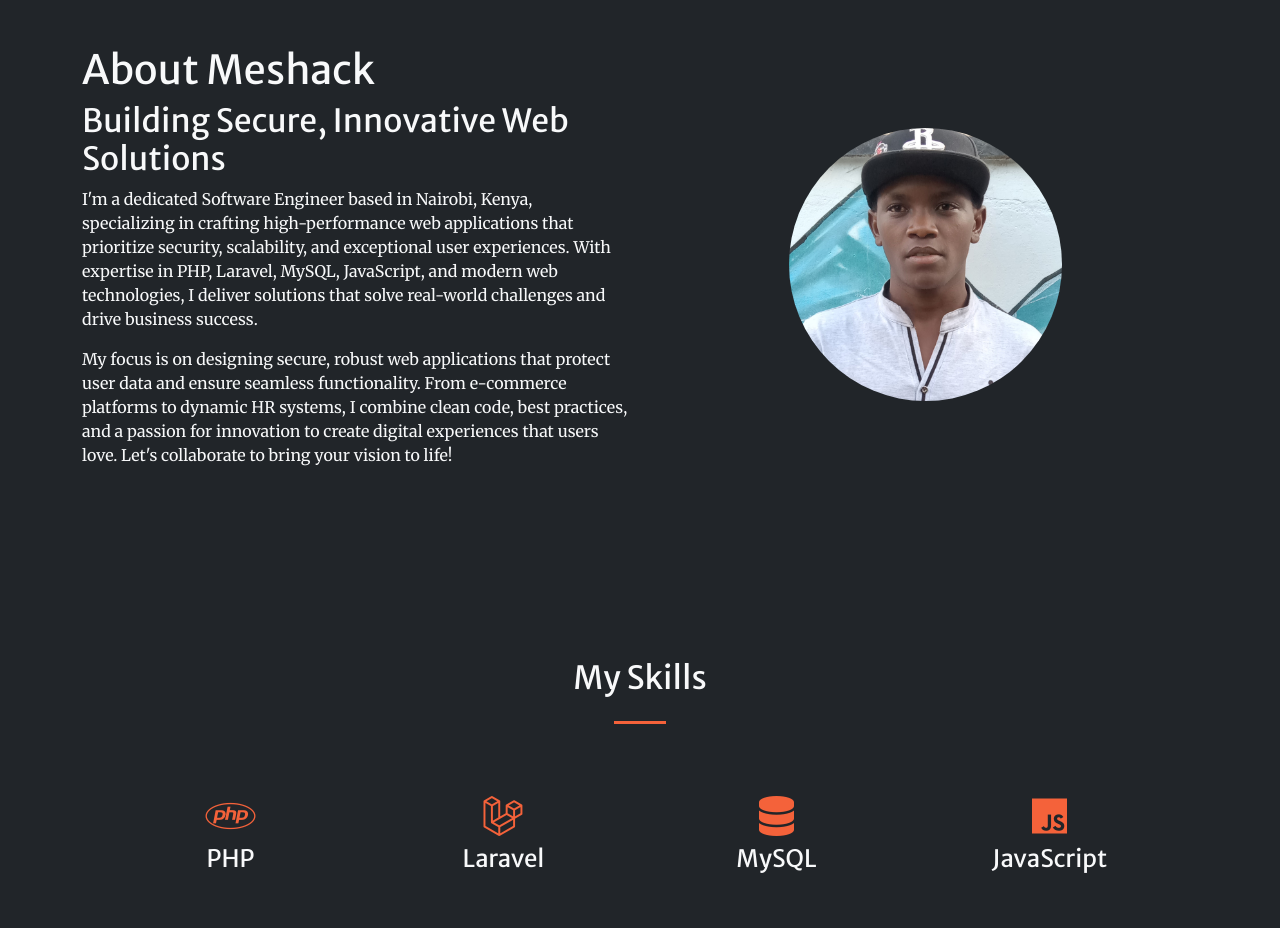
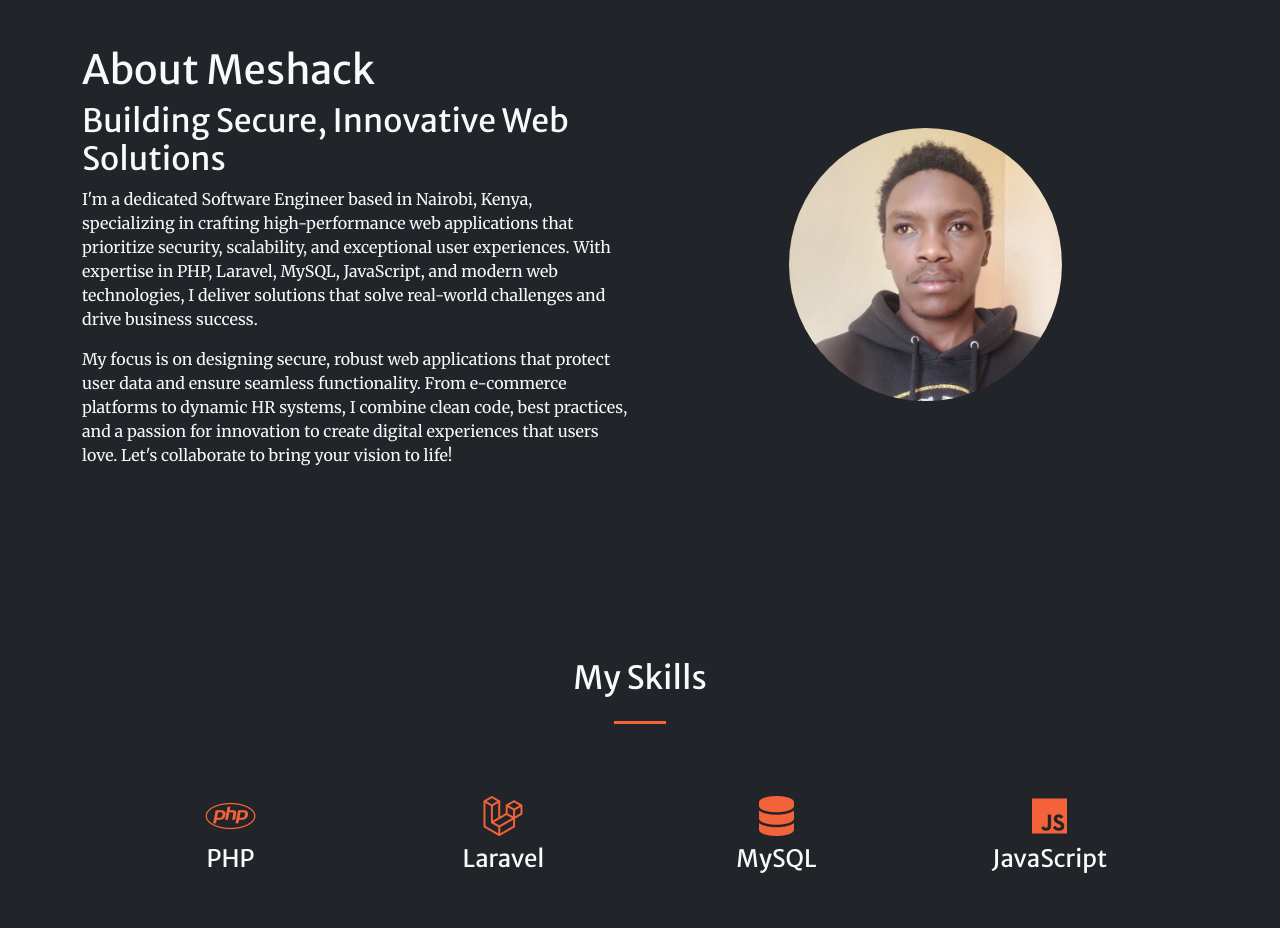
Before and after one commit to Meshgenerali/creatives, a plain HTML site: page index.html in a window 1280 px wide. Shown: the part 802-1730 px from the top of the page. Drawn offline with nearby package versions, Linux system fonts and the light colour scheme; some packages are replaced by stand-ins of ours; a script that the page names is missing.

Commit message:
updated profile picture

```diff
--- a/index.html
+++ b/index.html
@@ -65,7 +65,7 @@
                     <div class="col-md-6 text-center">
                         <div class="main-img-container">
                             <div class="main-img-card">
-                                <img src="./assets/img/IMG_20240731_201307.jpg" alt="Profile" class="profile img-fluid">
+                                <img src="./assets/img/profile.jpeg" alt="Profile" class="profile img-fluid">
                             </div>
                         </div>
                     </div>
```
Also changed, not shown: assets/img/profile.jpeg (added).
